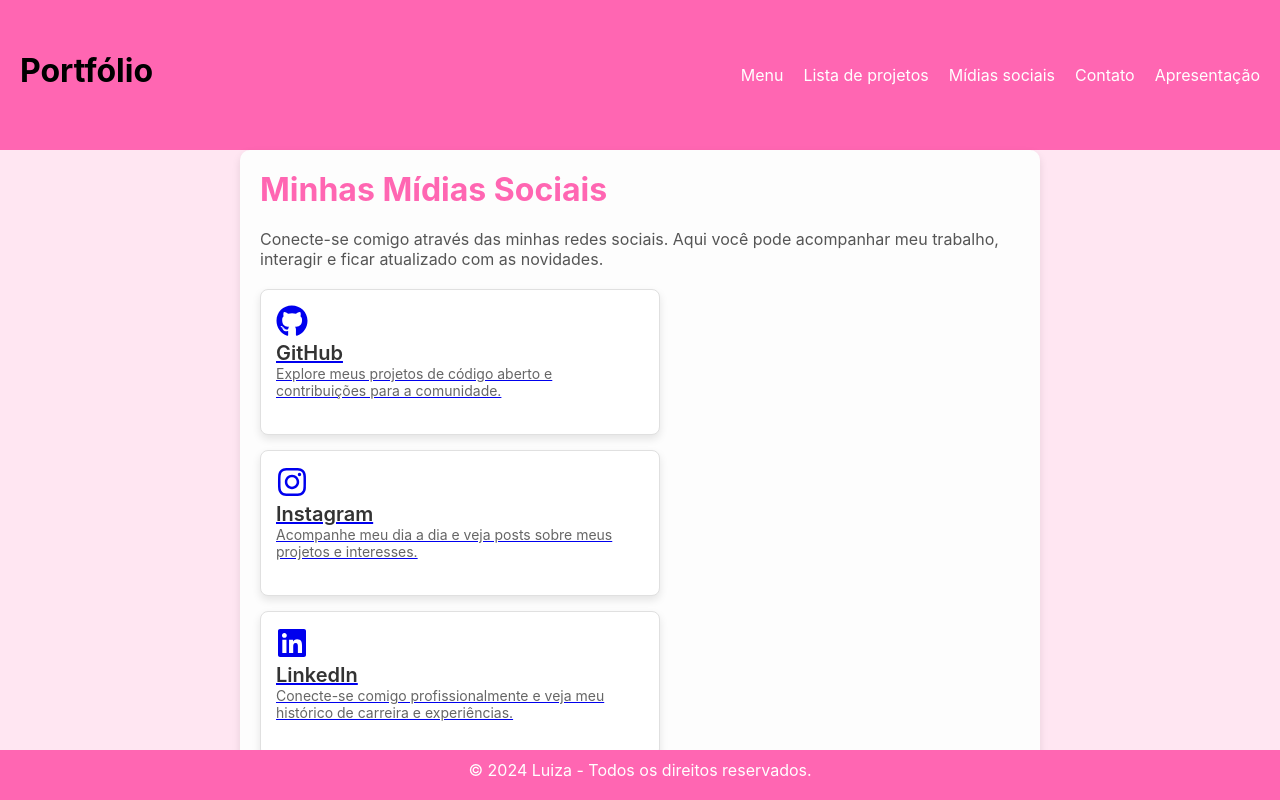
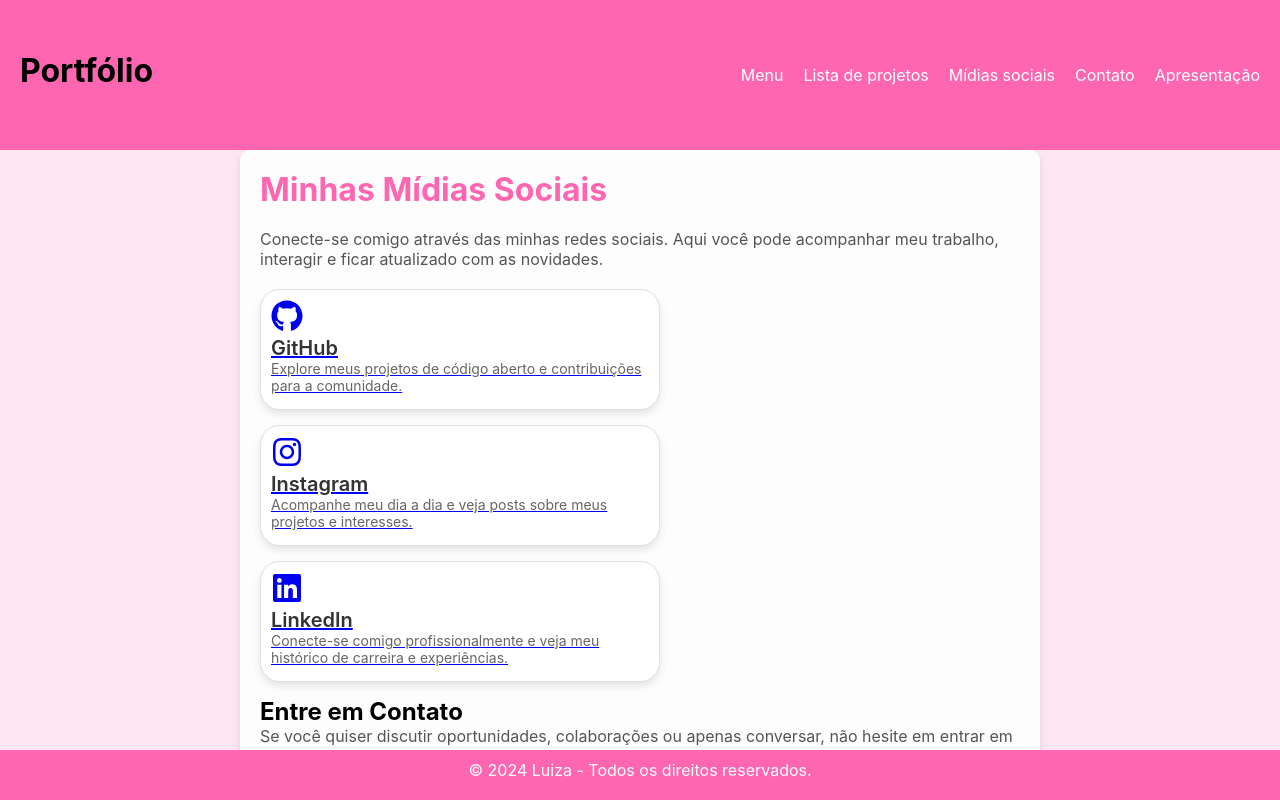
Before and after one commit to Luiza122/CP-web, a React (Vite) app: page /Midias in a window 1280 px wide. Built offline with nearby package versions, Linux system fonts and the light colour scheme.

Commit message:
a little changes

```diff
--- a/src/index.css
+++ b/src/index.css
@@ -145,7 +145,7 @@ footer {
   background-color: #fff;
   border-radius: 10px;
   box-shadow: 0 4px 8px rgba(0, 0, 0, 0.1);
-  padding: 20px;
+  padding: 15px;
   transition: transform 0.3s ease, box-shadow 0.3s ease;
 }
 
@@ -207,8 +207,8 @@ footer {
 .media-card {
   display: flex;
   align-items: center;
-  padding: 15px;
-  border-radius: 8px;
+  padding: 10px;
+  border-radius: 20px;
   background-color: #ffffff;
   box-shadow: 0 4px 8px rgba(0, 0, 0, 0.1);
   transition: transform 0.3s ease, box-shadow 0.3s ease;
@@ -252,6 +252,10 @@ footer {
   color: #0056b3;
 }
 
+.midias-container p:last-child {
+  margin-bottom: 5px; /* Ajustar para um valor menor */
+}
+
 .contact-button {
   display: inline-block;
   padding: 10px 20px;
@@ -263,10 +267,5 @@ footer {
   text-align: center;
   text-decoration: none;
   transition: background-color 0.3s ease, transform 0.3s ease;
-  margin-top: 20px;
+  margin-top: 5px; /* Ajustar para um valor menor */
 }
-
-.contact-button:hover {
-  background-color: #ff3385;
-  transform: translateY(-2px);
-}
```
